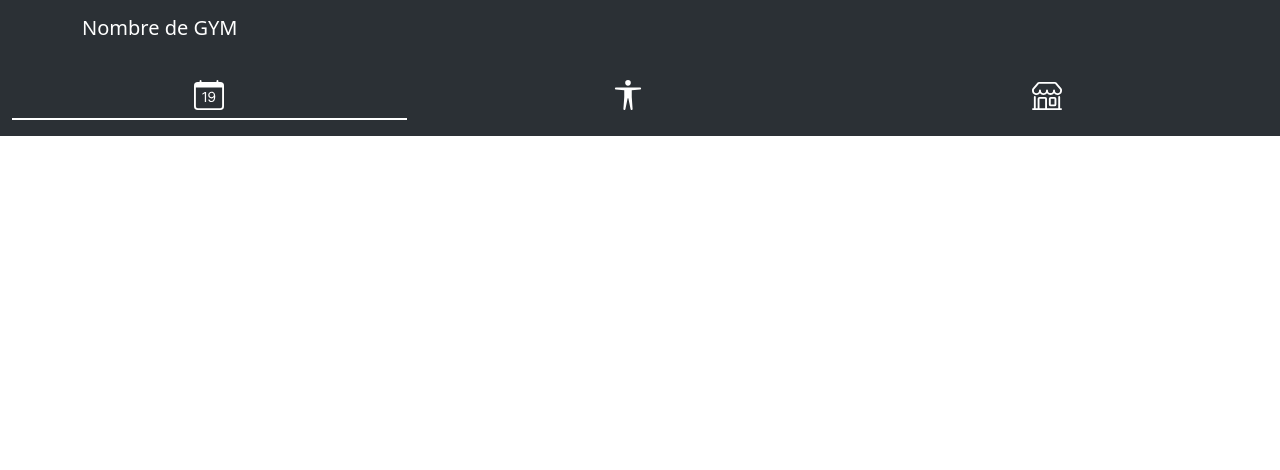
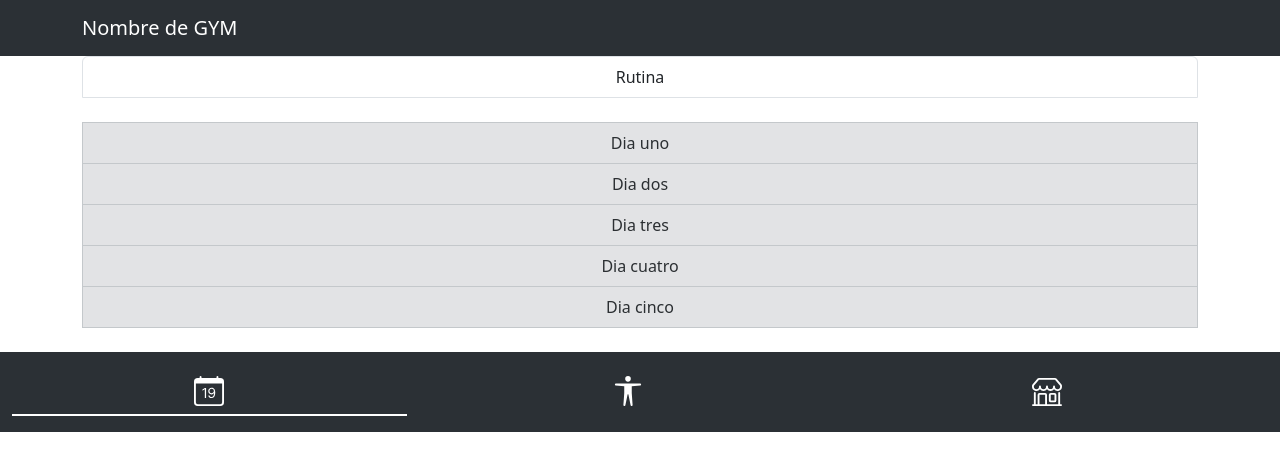
Before and after one commit to MaxiLeguiza/gymapp, a React (Vite) app in the folder gymapp/: page / in a window 1280 px wide. Shown: the top 470 px of the page. Built offline with nearby package versions, Linux system fonts and the light colour scheme.

Commit message:
Creo componentes y genero orden en Main
Se genera el componente listados y aplico columnas sobre el main.

```diff
--- /dev/null
+++ b/gymapp/src/components/Listados.tsx
@@ -0,0 +1,30 @@
+import { Container } from "react-bootstrap";
+import ListGroup from "react-bootstrap/ListGroup";
+
+export const Listados = () => {
+  return (
+    <Container fluid="md">
+      <ListGroup>
+      <ListGroup.Item className="text-center" fluid="md">Rutina</ListGroup.Item>
+      <br></br>
+      <ListGroup.Item action variant="secondary" className="text-center" >
+        Dia uno
+      </ListGroup.Item>
+      <ListGroup.Item action variant="secondary"  className="text-center">
+        Dia dos
+      </ListGroup.Item>
+      <ListGroup.Item action variant="secondary"  className="text-center">
+        Dia tres
+      </ListGroup.Item>
+      <ListGroup.Item action variant="secondary"  className="text-center">
+        Dia cuatro
+      </ListGroup.Item>
+      <ListGroup.Item action variant="secondary"  className="text-center">
+        Dia cinco
+      </ListGroup.Item>
+      <br></br>
+    </ListGroup>
+    </Container>
+
+  );
+};
--- a/gymapp/src/components/NavBar.tsx
+++ b/gymapp/src/components/NavBar.tsx
@@ -6,7 +6,7 @@ export const NavBar = () => {
 
     <Navbar className="bg-body-tertiary" data-bs-theme="dark">
       <Container>
-        <Navbar.Brand href="#home">Nombre de GYM</Navbar.Brand>
+        <Navbar.Brand>Nombre de GYM</Navbar.Brand>
         <Navbar.Toggle />
       {/** <Navbar.Collapse className="justify-content-end">
           <Navbar.Text>
--- a/gymapp/src/main.tsx
+++ b/gymapp/src/main.tsx
@@ -1,12 +1,32 @@
-import { StrictMode } from 'react'
-import { createRoot } from 'react-dom/client'
-import 'bootstrap/dist/css/bootstrap.min.css';
-import { NavBar } from './components/NavBar.tsx'
-import { SubNavBar } from './components/SubNavBar.tsx'
+import { StrictMode } from "react";
+import { createRoot } from "react-dom/client";
+import "bootstrap/dist/css/bootstrap.min.css";
+import { NavBar } from "./components/NavBar.tsx";
+import { SubNavBar } from "./components/SubNavBar.tsx";
+import { Listados } from "./components/Listados.tsx";
+//Importes para poder organizar el viewport
+import Container from "react-bootstrap/Container";
+import Row from "react-bootstrap/Row";
+import Col from "react-bootstrap/Col";
 
-createRoot(document.getElementById('root')!).render(
+createRoot(document.getElementById("root")!).render(
   <StrictMode>
-   <NavBar/>
-   <SubNavBar/>
-  </StrictMode>,
-)
+    <Container fluid="bg">
+      <Row>
+        <Col>
+          <NavBar />
+        </Col>
+      </Row>
+      <Row>
+        <Col>
+        <Listados/>
+        </Col>
+      </Row>
+      <Row>
+        <Col>
+          <SubNavBar />
+        </Col>
+      </Row>
+    </Container>
+  </StrictMode>
+);
```
